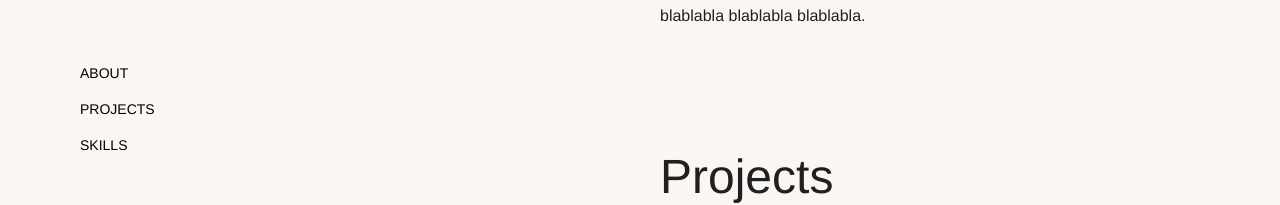
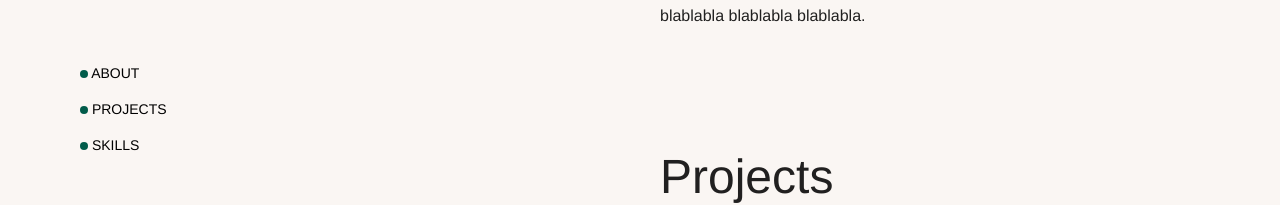
Before and after one commit to stanleyavril123/myPortfolio, a React (Create React App) app in the folder my-portfolio/: page / in a window 1280 px wide. Shown: the part 246-451 px from the top of the page. Built offline with nearby package versions, Linux system fonts and the light colour scheme.

Commit message:
nav button animation

```diff
--- a/my-portfolio/package.json
+++ b/my-portfolio/package.json
@@ -10,6 +10,7 @@
     "@testing-library/react": "^13.4.0",
     "@testing-library/user-event": "^13.5.0",
     "bootstrap": "^5.3.3",
+    "motion": "^11.15.0",
     "react": "^18.3.1",
     "react-bootstrap": "^2.10.5",
     "react-dom": "^18.3.1",
--- a/my-portfolio/src/components/NavButton.jsx
+++ b/my-portfolio/src/components/NavButton.jsx
@@ -1,11 +1,14 @@
 import { Stack, Typography } from "@mui/material";
 import React from "react";
-
+import { motion } from "motion/react"
+import { useState } from "react";
 
 const navButton = ["ABOUT", "PROJECTS", "SKILLS"]
 const sectionIds = ["about", "projects", "skills"];
 
+
 export default function NavButton() {
+    const [hoveredIndex, setHoverIndex] = useState(null)
     return (
         <nav>
             <Stack direction="column" spacing={2} >
@@ -17,16 +20,29 @@ export default function NavButton() {
                         style={{
                             textDecoration: 'none',
                             color: 'black',
+                            position: 'relative'
                         }}
+                        onMouseEnter={() => {
+                            setHoverIndex(index);
+                            console.log(`hovering =  ${index}`)
+                        }
+                        }
+                        onMouseLeave={() => {
+                            setHoverIndex(null);
+                            console.log(`nolonger hovering =  ${index}`)
+                        }
+                        }
                     >
-
-                        <Typography variant="body2"> {lable}</Typography>
+                        <motion.div className="circle" animate={hoveredIndex === index ? {
+                            width: '50px',
+                            borderRadius: '15px'
+                        } : {}}
+                        />
+                        <Typography variant="body2" display="inline" > {lable} </Typography>
                     </a>
                 ))}
             </Stack>
         </nav>
     )
 
-
-
 }
--- a/my-portfolio/src/components/Projects.jsx
+++ b/my-portfolio/src/components/Projects.jsx
@@ -32,8 +32,14 @@ export default function Projects() {
                                 },
                             }
                         }}
-                        onMouseEnter={() => setHoveredProjectIndex(index)}
-                        onMouseLeave={() => setHoveredProjectIndex(null)}
+                        onMouseEnter={() => {
+                            setHoveredProjectIndex(index);
+                            console.log(`hovering =  ${index}`)
+                        }}
+                        onMouseLeave={() => {
+                            setHoveredProjectIndex(null);
+                            console.log(`nolonger hovering =  ${index}`)
+                        }}
                     >
                         <CardContent>
                             <ProjectCard
--- a/my-portfolio/src/styles/theme.js
+++ b/my-portfolio/src/styles/theme.js
@@ -59,6 +59,13 @@ const theme = createTheme({
         '#root': {
           height: '100%',
         },
+        '.circle': {
+          width: '8px',
+          height: '8px',
+          borderRadius: '50%',
+          background: '#005b49',
+          display: 'inline-block'
+        }
       },
     },
   },
```
Also changed, not shown: 1 other file (tests, documents, lock files or other folders).
